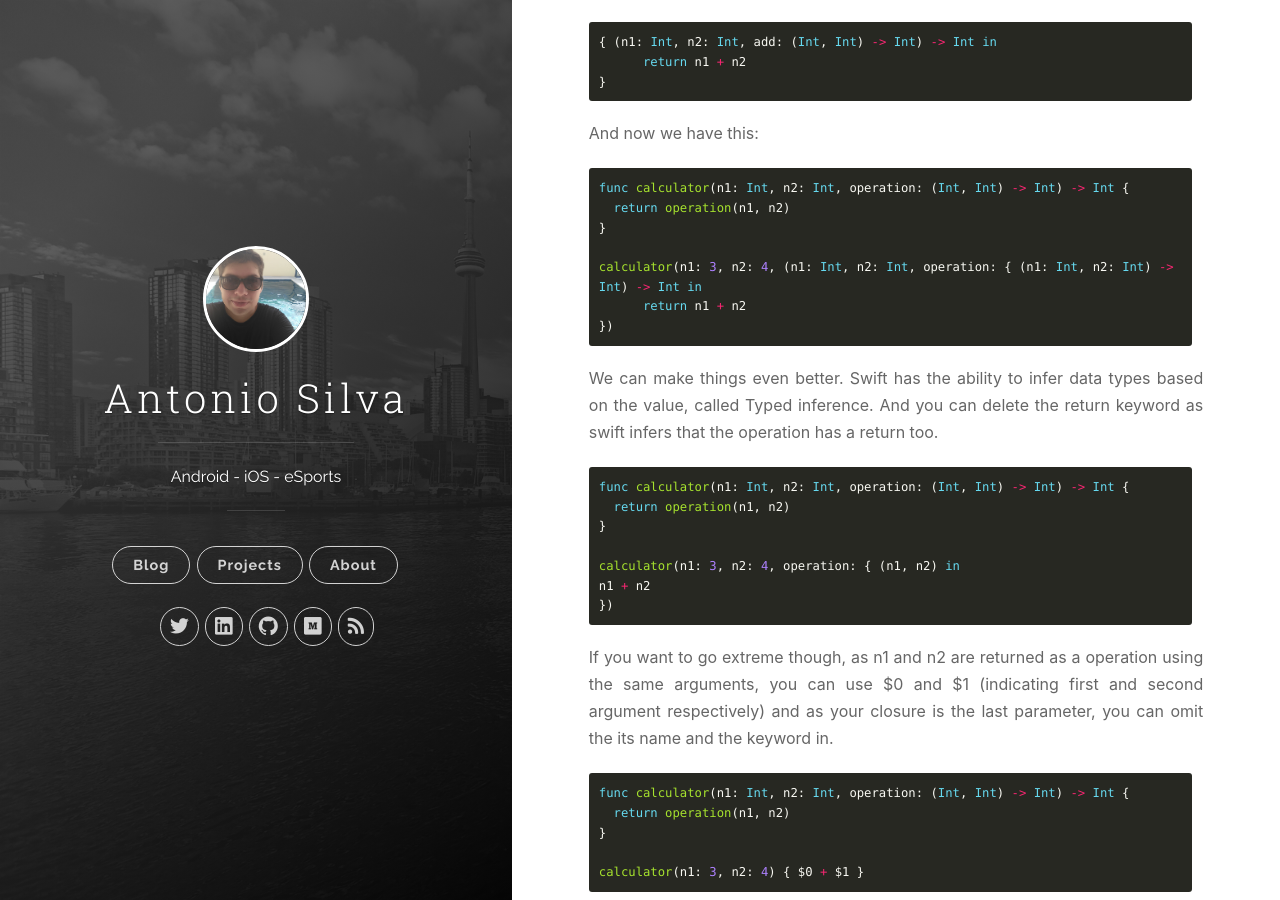
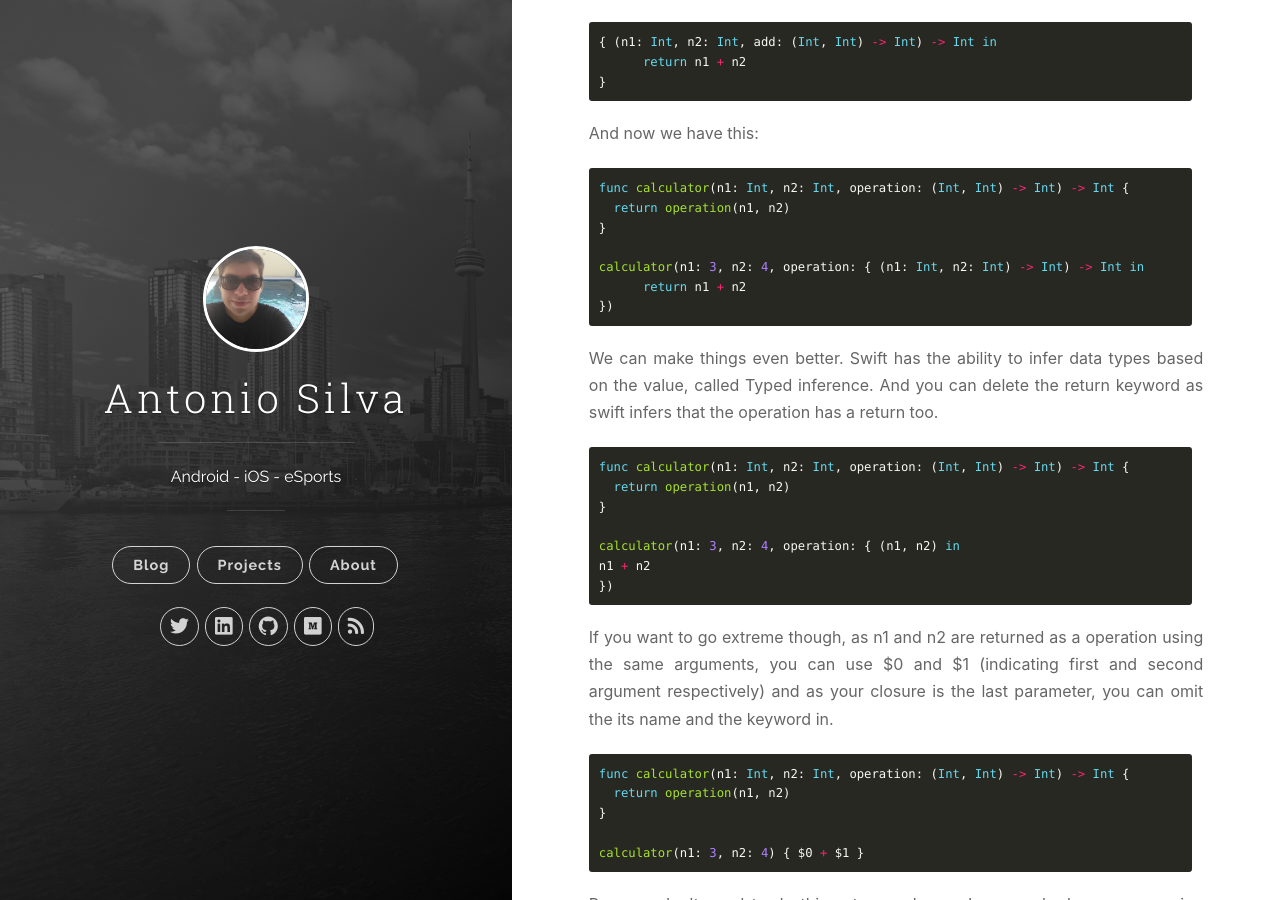
Before and after one commit to antoniosj/antoniosj.github.io, a Jekyll site: the page built from _posts/2019-05-21-swift_closures.markdown, in a window 1280 px wide and 900 px high, scrolled down 1059 px. Built offline with Jekyll 4.4.1, drawn with Linux system fonts in a browser that asks for light colours.

Commit message:
Update 2019-05-21-swift_closures.markdown

````diff
--- a/_posts/2019-05-21-swift_closures.markdown
+++ b/_posts/2019-05-21-swift_closures.markdown
@@ -48,7 +48,7 @@ func calculator(n1: Int, n2: Int, operation: (Int, Int) -> Int) -> Int {
   return operation(n1, n2)
 }
 
-calculator(n1: 3, n2: 4, (n1: Int, n2: Int, operation: { (n1: Int, n2: Int) -> Int) -> Int in
+calculator(n1: 3, n2: 4, operation: { (n1: Int, n2: Int) -> Int) -> Int in
       return n1 + n2
 })
 ```
````
